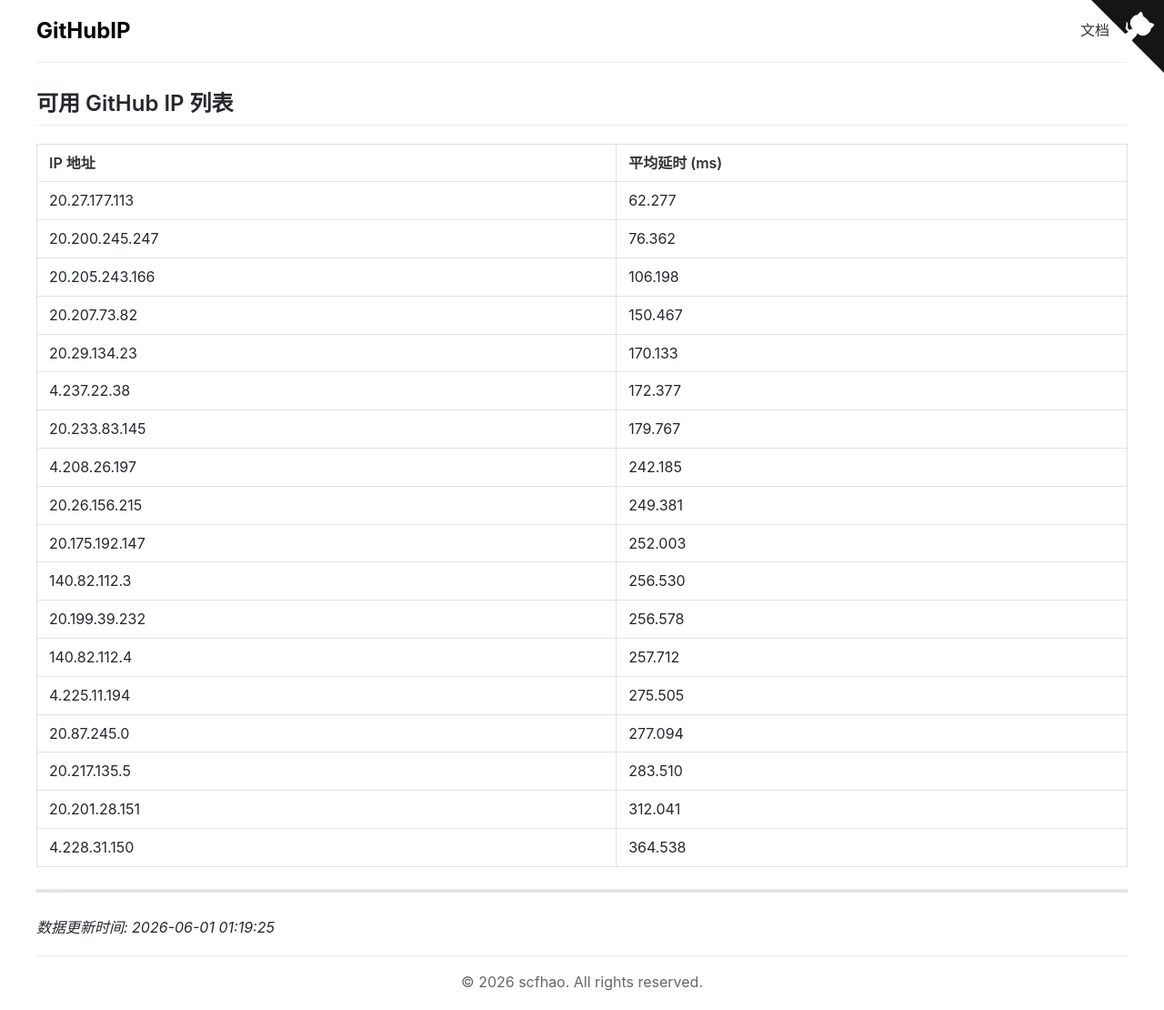
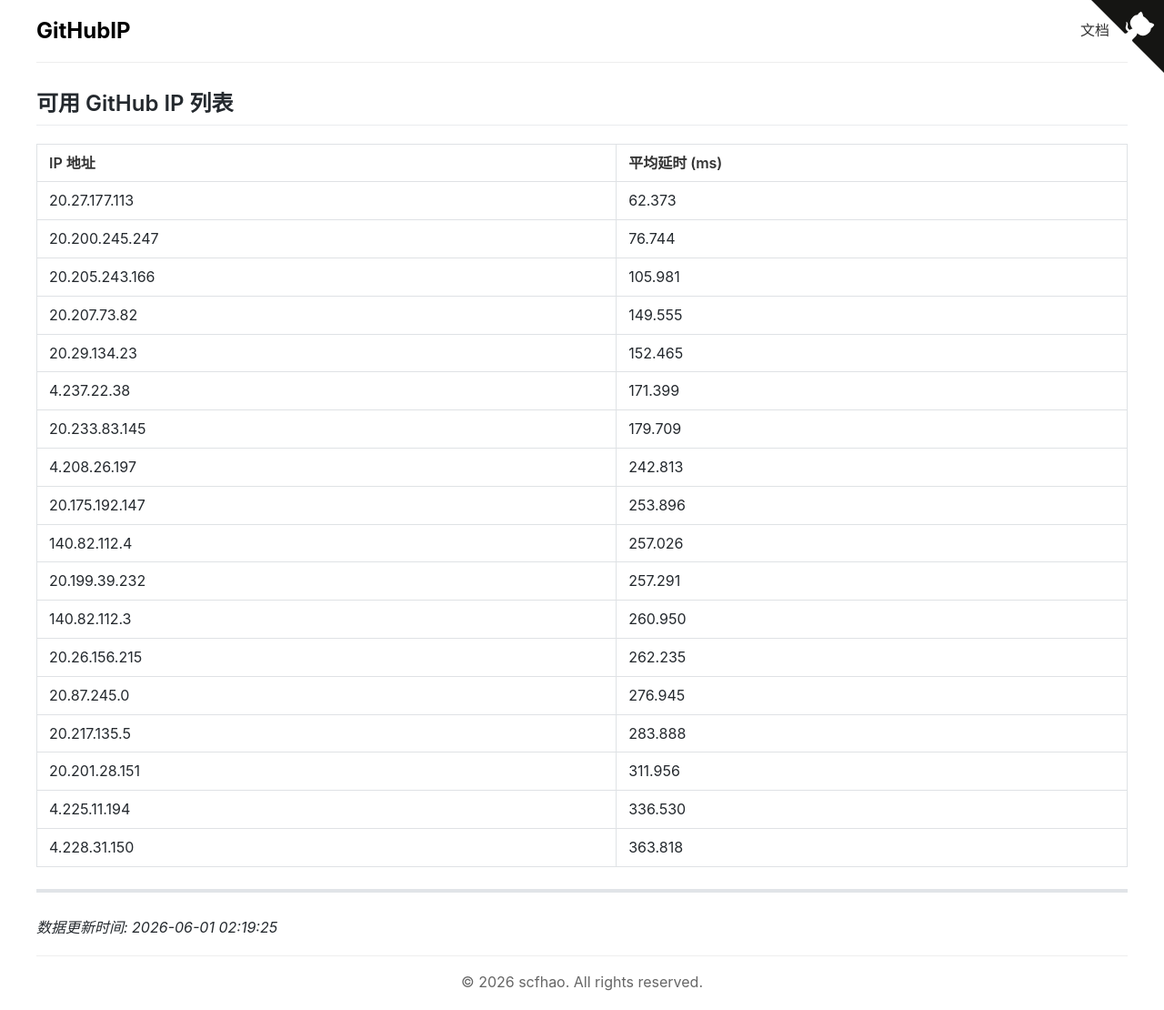
Before and after one commit to scfhao/GitHubIP, a Jekyll site: the page built from index.md, in a window 1280 px wide. Shown: the whole page at 91% size. Built offline with Jekyll 4.4.1, drawn with Linux system fonts in a browser that asks for light colours.

Commit message:
自动脚本执行 - 2026-06-01 02:19:25

```diff
--- a/index.md
+++ b/index.md
@@ -1,32 +1,32 @@
 ---
 layout: home
 title: GitHub IP 列表
-date: 2026-06-01 01:19:25
+date: 2026-06-01 02:19:25
 ---
 
 ## 可用 GitHub IP 列表
 
 | IP 地址 | 平均延时 (ms) |
 |---------|--------------|
-| 20.27.177.113 | 62.277 |
-| 20.200.245.247 | 76.362 |
-| 20.205.243.166 | 106.198 |
-| 20.207.73.82 | 150.467 |
-| 20.29.134.23 | 170.133 |
-| 4.237.22.38 | 172.377 |
-| 20.233.83.145 | 179.767 |
-| 4.208.26.197 | 242.185 |
-| 20.26.156.215 | 249.381 |
-| 20.175.192.147 | 252.003 |
-| 140.82.112.3 | 256.530 |
-| 20.199.39.232 | 256.578 |
-| 140.82.112.4 | 257.712 |
-| 4.225.11.194 | 275.505 |
-| 20.87.245.0 | 277.094 |
-| 20.217.135.5 | 283.510 |
-| 20.201.28.151 | 312.041 |
-| 4.228.31.150 | 364.538 |
+| 20.27.177.113 | 62.373 |
+| 20.200.245.247 | 76.744 |
+| 20.205.243.166 | 105.981 |
+| 20.207.73.82 | 149.555 |
+| 20.29.134.23 | 152.465 |
+| 4.237.22.38 | 171.399 |
+| 20.233.83.145 | 179.709 |
+| 4.208.26.197 | 242.813 |
+| 20.175.192.147 | 253.896 |
+| 140.82.112.4 | 257.026 |
+| 20.199.39.232 | 257.291 |
+| 140.82.112.3 | 260.950 |
+| 20.26.156.215 | 262.235 |
+| 20.87.245.0 | 276.945 |
+| 20.217.135.5 | 283.888 |
+| 20.201.28.151 | 311.956 |
+| 4.225.11.194 | 336.530 |
+| 4.228.31.150 | 363.818 |
 
 ---
 
-*数据更新时间: 2026-06-01 01:19:25*
+*数据更新时间: 2026-06-01 02:19:25*
```
